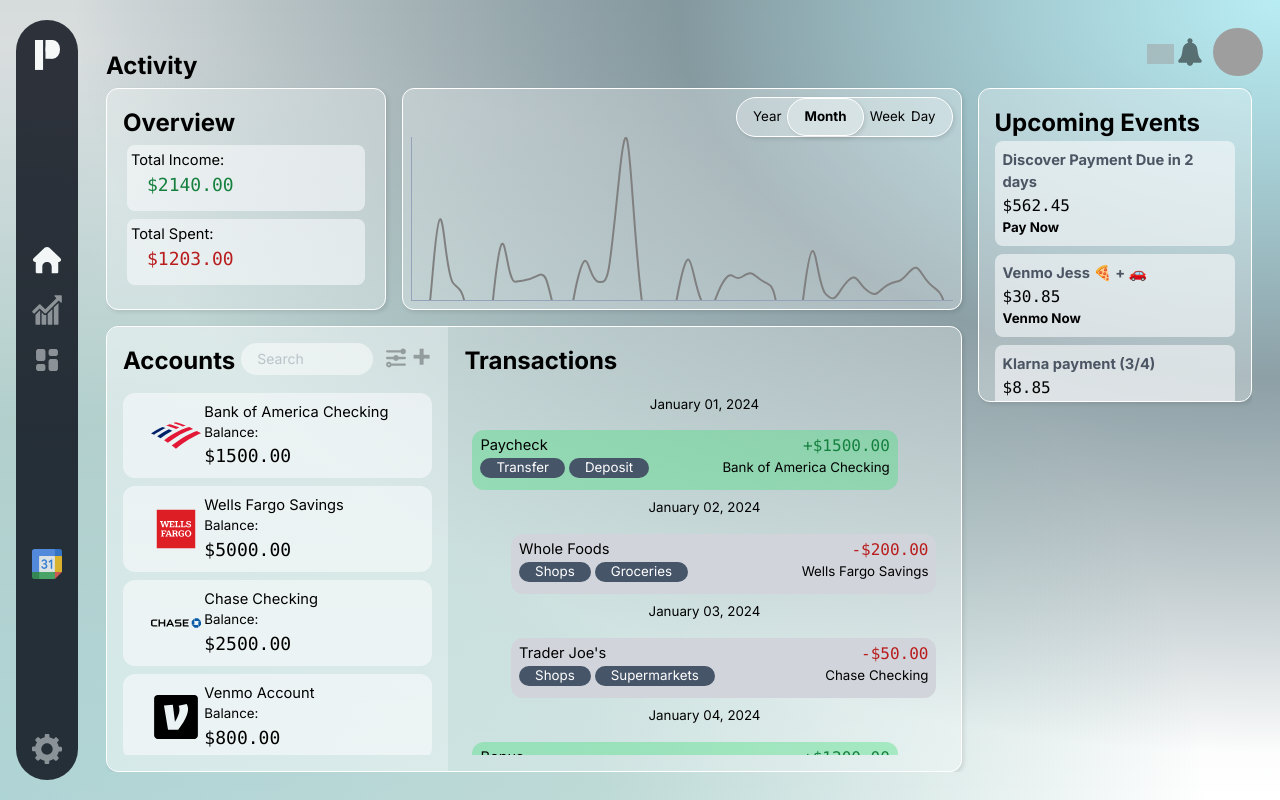
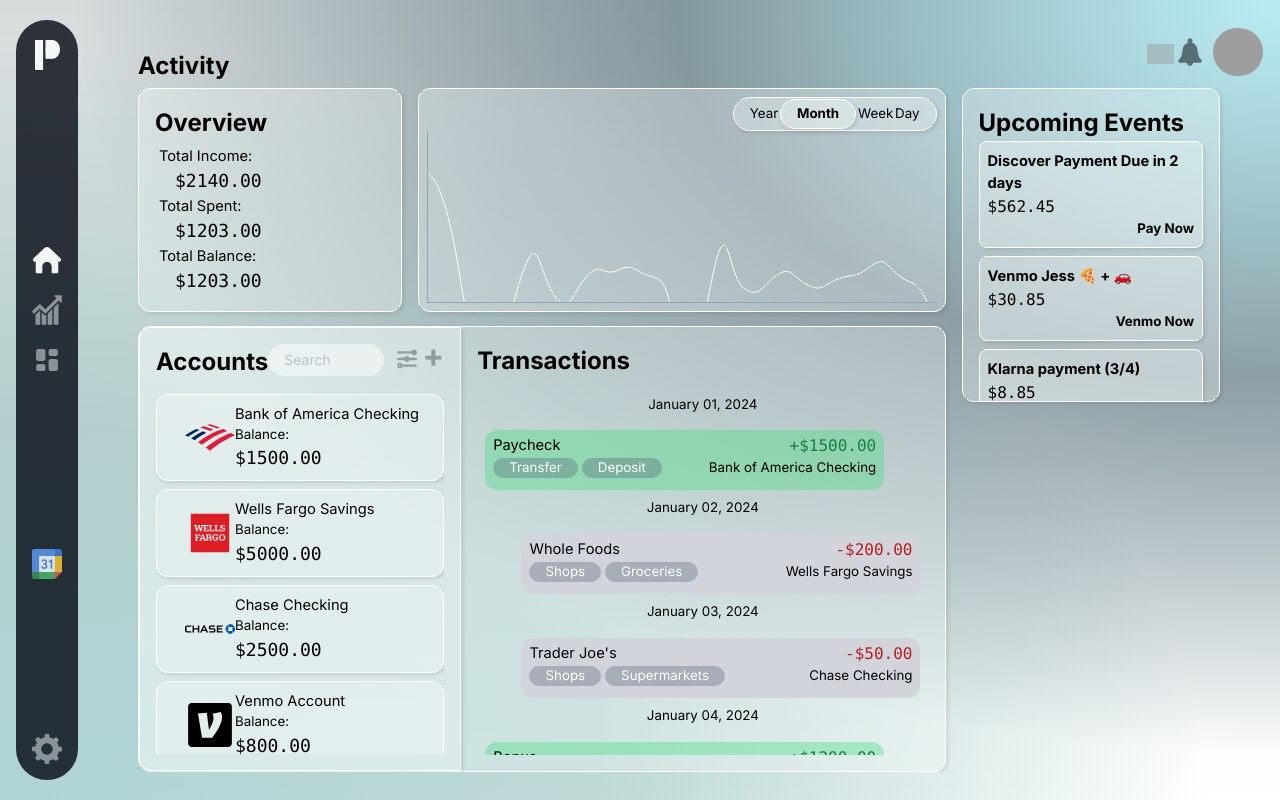
Before and after one commit to lesedi-k/crm, a Next.js app: page / in a window 1280 px wide. Built offline with nearby package versions, Linux system fonts and the light colour scheme; grey boxes are pictures that could not be loaded.

Commit message:
dark mode

```diff
--- a/src/app/Landing/page.tsx
+++ b/src/app/Landing/page.tsx
@@ -22,9 +22,7 @@
 
     return (
         <div className="h-full overflow-hidden">
-
-            {/* Grid Space */}
-            <div className="grid grid-rows-8 grid-cols-4 gap-4 grid-flow-row-dense w-full h-full overflow-scroll pt-5">
+            <div className="grid grid-rows-8 grid-cols-4 gap-4 grid-flow-row-dense w-full h-full overflow-scroll pt-5 px-8">
                 <Summary/>
                 <ActivityCard/>
                 <Events/>
--- a/src/app/components/functional/slider/index.tsx
+++ b/src/app/components/functional/slider/index.tsx
@@ -5,7 +5,7 @@
     return (
         <div className="
                     flex flex-row justify-between items-center
-                    h-10 w-2/5
+                    h-8 w-2/5
                     card rounded-full
                     p-4
                     place-self-end
@@ -14,7 +14,7 @@
             {options.map((o, index)=>(
                 <>
                     <div className={` hover:cursor-pointer
-                                    ${o !== selected ? `` : `card font-bold px-4 py-2 rounded-full`}`
+                                    ${o !== selected ? `` : `card font-bold px-4 py-1 rounded-full`}`
                                 }
                         onClick={() => setSelected(o)}
                     >
--- a/src/app/components/graph/line/index.tsx
+++ b/src/app/components/graph/line/index.tsx
@@ -9,10 +9,8 @@
 
 const Line = () => {
     const [scope, setScope] = useState<string>("Month")
-    const [range, setRange] = useState<number>(30)
-
     const xy = transactions.transactions.map((t) => ({x: t.date, y: t.amount}))
-    const [ts, setTS] = useState<{x: string, y: number}[]>(xy)
+    const [ts, setTS] = useState<{x: string, y: number}[]>(xy.slice(- 20))
 
     function changeScope(s: string) {
         let range = 0;
@@ -68,10 +66,10 @@
                                 </linearGradient>
                             </defs>
                             <path
-                                stroke="gray"
+                                stroke="white"
                                 // fill="url(#GraphGrad)"
                                 fill="none"
-                                stroke-width={2}
+                                stroke-width={1}
                                 stroke-linecap="round"
                                 d={generatePath(ts)}
                             />
--- a/src/app/components/widgets/activity/index.tsx
+++ b/src/app/components/widgets/activity/index.tsx
@@ -18,11 +18,7 @@
 import klarna from "../../../../../public/assets/klarna.svg"
 import robinhood from "../../../../../public/assets/rh.svg"
 
-
-
-
 export default function ActivityCard() {
-
     const acc = accounts.accounts
     const ts = transactions.transactions
     let date = "";
@@ -43,7 +39,7 @@
     return (
         <div className="flex grid-flow-col-dense col-span-3 row-span-5 card rounded-xl">
             {/* Sidebar */}
-            <div className="flex flex-col basis-2/5 bg-slate-50/30 rounded-l-xl p-4 overflow-clip">
+            <div className="flex flex-col basis-2/5 card rounded-l-xl p-4 overflow-clip">
                 <div className="flex flex-row justify-between">
                     <h2 className="mb-1">Accounts</h2>
                     <div className="flex flex-row justify-end">
@@ -60,12 +56,13 @@
                         <Image
                             src={filter}
                             alt={"Filter"}
-                            className="opacity-30 hover:opacity-50 hover:cursor-pointer pb-5"
+                            className="opacity-30 hover:opacity-50 hover:cursor-pointer pb-5
+                                    dark:invert dark:opacity-100"
                             width={30}
                             height={30}
                             priority
                         />
-                        <div className="flex hover:cursor-pointer opacity-30 items-start justify-start">
+                        <div className="flex hover:cursor-pointer opacity-30 items-start justify-start dark:opacity-100">
                             <h1 className="-mt-3">+</h1>
                         </div>
                     </div>
@@ -74,8 +71,8 @@
                 <div className="flex flex-col overflow-y-scroll h-screen">
                     {acc.map((a, index)=> (
                         <div key={a + "" + index} className="flex flex-row justify-between p-2 mb-2
-                                rounded-xl bg-slate-50/60
-                                hover:bg-slate-50 hover:rounded-lg hover:cursor-pointer
+                                rounded-xl card
+                                hover:bg-slate-50 hover:dark:bg-gray-950/40 hover:rounded-lg hover:cursor-pointer
                         ">
                             <Image
                                 src={icon(a.name)}
@@ -119,18 +116,18 @@
                                     <div className={`flex flex-col justify-between w-11/12
                                                     rounded-xl  mb-2 px-2 py-1
                                                     hover:cursor-pointer
-                                                    ${t.amount > 0 ? `bg-gray-300` : `bg-green-400/40`}
+                                                    ${t.amount > 0 ? `bg-gray-300 dark:bg-gray-400/50` : `bg-green-400/40 dark:bg-green-700/40`}
                                                     `}
                                     >
                                         <div className="flex flex-row justify-between">
                                             <h4>{t.name}</h4>
-                                            <code className={t.amount < 0 ? 'text-green-700' : 'text-red-700'}>{t.amount > 0 ? "-" : "+"}${amount.toFixed(2)}</code>
+                                            <code className={t.amount < 0 ? 'text-green-700 dark:text-green-300' : 'text-red-700 dark:text-red-800'}>{t.amount > 0 ? "-" : "+"}${amount.toFixed(2)}</code>
                                         </div>
 
                                         <div className="flex flex-row justify-between">
                                             <div className="flex flex-row flex-wrap">
                                                 {t.category.map((c, index)=>(
-                                                    <div key={c + "" + index} className="bg-slate-600 rounded-full px-4 mr-1 mb-2">
+                                                    <div key={c + "" + index} className="bg-slate-600/30 dark:bg-slate-900/30  rounded-full px-4 mr-1 mb-2">
                                                         <p className="text-white">{c}</p>
                                                     </div>
                                                 ))}
--- a/src/app/components/widgets/events/index.tsx
+++ b/src/app/components/widgets/events/index.tsx
@@ -1,5 +1,3 @@
-
-
 const Events = () => {
 
     const events = [
@@ -29,16 +27,16 @@
         {events.map((e, index)=> (
             <div
                 key={e+ "" +index}
-                className="bg-slate-50/60
+                className="card
                             w-full h-auto
                             rounded-lg
                             p-2 mb-2
                             hover:cursor-pointer
                         "
             >
-                <h4 className="font-bold text-gray-600">{e.description}</h4>
+                <h4 className="font-bold">{e.description}</h4>
                 <code>${e.amount}</code>
-                <p className="font-bold">{e.actionDescription}</p>
+                <p className="font-bold text-right">{e.actionDescription}</p>
             </div>
         ))}
     </div>
--- a/src/app/components/widgets/overview/index.tsx
+++ b/src/app/components/widgets/overview/index.tsx
@@ -1,3 +1,4 @@
+
 const Overview = () => {
     const acc = [
         {
@@ -8,6 +9,10 @@
             name: "Total Spent:",
             balance: -1203.00
         },
+        {
+            name: "Total Balance:",
+            balance: 1203.00
+        },
     ]
 
     return (
@@ -17,13 +22,11 @@
                 <div
                     key={a + "" + index}
                     className="flex-1 flex-col justify-between
-                        p-1 mb-2 mx-1
-                        rounded-lg bg-slate-50/60
-                        hover:bg-slate-50 hover:rounded-lg hover:cursor-pointer
+                        mx-1
                 ">
                     {/* TODO: Insert card icon */}
                     <h4>{a.name}</h4>
-                    <code className={`text-lg ${a.balance < 0 ?`text-red-700` : `text-green-700`} pl-4`}>${Math.abs(a.balance).toFixed(2)}</code>
+                    <code className={`text-lg pl-4`}>${Math.abs(a.balance).toFixed(2)}</code>
                 </div>
             ))}
         </div>
--- a/src/app/globals.css
+++ b/src/app/globals.css
@@ -8,27 +8,28 @@
   --background-end-rgb: 255, 255, 255;
 }
 
-/* @media (prefers-color-scheme: dark) {
+@media (prefers-color-scheme: dark) {
   :root {
     --foreground-rgb: 255, 255, 255;
-    --background-start-rgb: 0, 0, 0;
+    --background-start-rgb: 214, 219, 220;
     --background-end-rgb: 15, 24, 33;
   }
-} */
+}
 
 .card {
-  /* background-color: rgba(0, 0, 0, 0.2); */
   background-color: rgba(248, 250, 252, 0.3);
   border: 0.5px solid white;
   box-shadow: 2px 2px 4px rgba(0, 0, 0, 0.1);
 }
 
 
-/* @media (prefers-color-scheme: dark) {
-  .whiteCard {
+@media (prefers-color-scheme: dark) {
+  .card {
     background-color: rgba(0, 0, 0, 0.2);
+    border: none;
+    box-shadow: 2px 2px 4px rgba(0, 0, 0, 0.1);
   }
-} */
+}
 
 body {
   color: rgb(var(--foreground-rgb));
--- a/src/app/page.tsx
+++ b/src/app/page.tsx
@@ -1,7 +1,7 @@
 /* Pages */
 import Landing from "./Landing/page";
 import PageLayout from './components/pageLayout';
-
+import { Andada_Pro } from "next/font/google";
 
 export default function Home() {
   return (
```
Also changed, not shown: src/app/page copy.tsx (deleted, +0 -113 lines).
